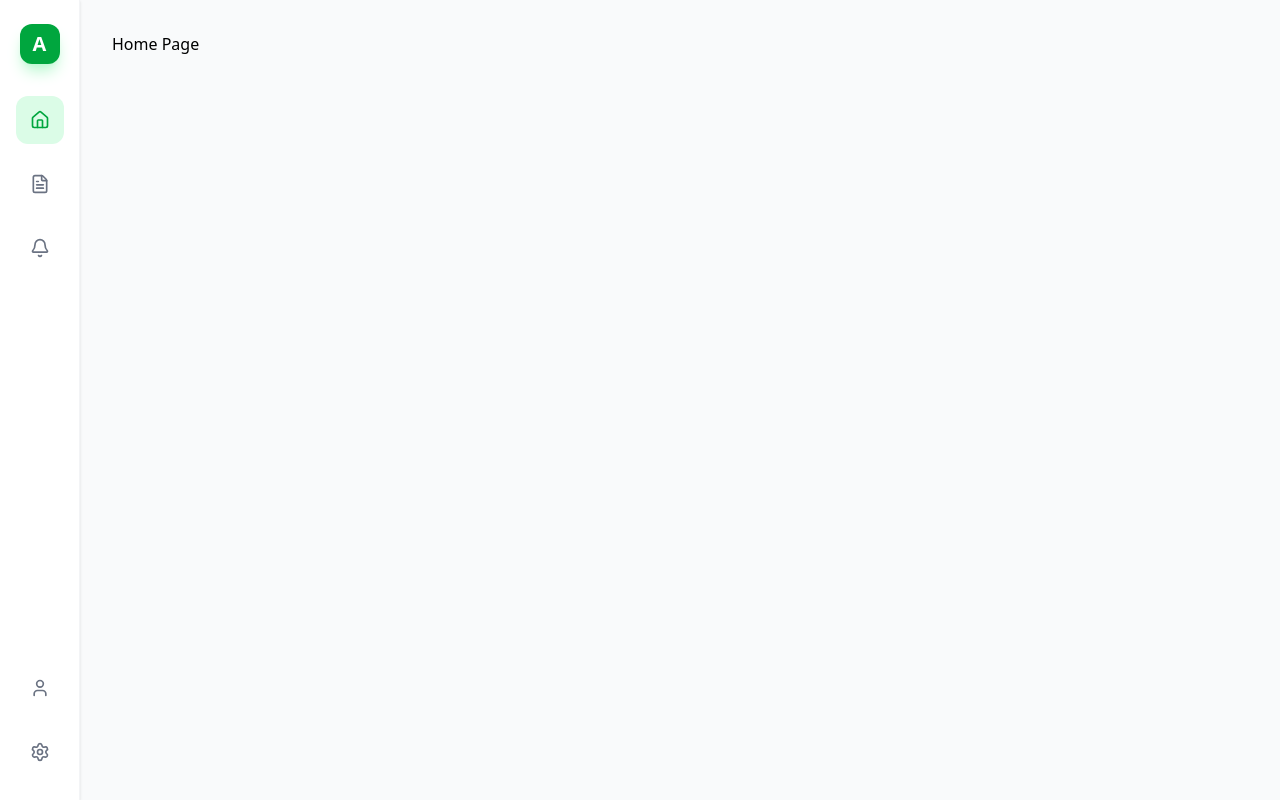
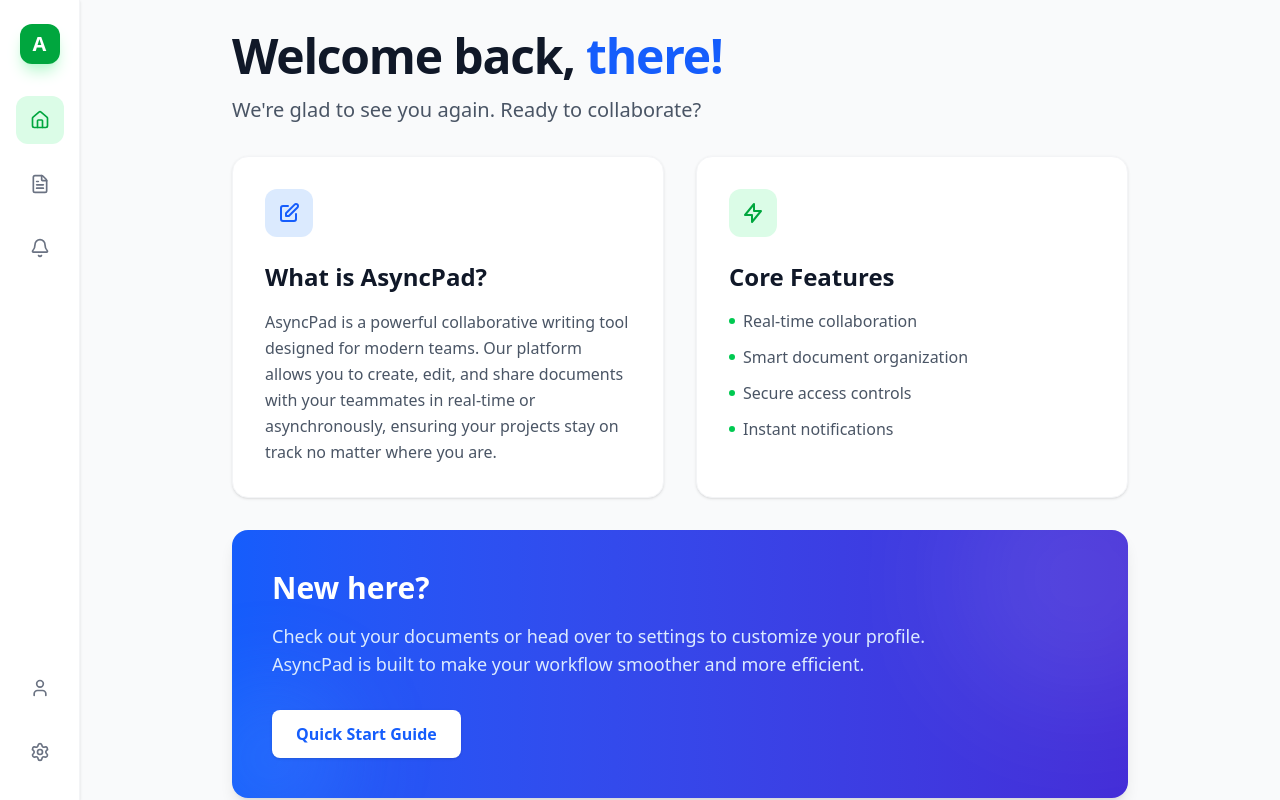
Before and after one commit to code-annu/async-pad, a React app in the folder frontend/: page / in a window 1280 px wide. Built offline with nearby package versions, Linux system fonts and the light colour scheme; the HTML template or start-up script is replaced by a standard one.

Commit message:
implement home and setting feature

```diff
--- a/frontend/src/common/components/navbar/SideNavbar.tsx
+++ b/frontend/src/common/components/navbar/SideNavbar.tsx
@@ -26,7 +26,7 @@
     {
       label: "Settings",
       icon: <Settings size={20} />,
-      path: "/settings", // Placeholder path
+      path: AppRoutes.SETTING, // Placeholder path
     },
   ];
 
--- a/frontend/src/features/home/pages/HomePage.tsx
+++ b/frontend/src/features/home/pages/HomePage.tsx
@@ -1,7 +1,121 @@
+import React, { useEffect } from "react";
+import { useAppDispatch, useAppSelector } from "../../../app/app-hook";
+import { getProfileThunk } from "../../profile/profile-thunk";
+import { StorageUtil } from "../../../util/StorageUtil";
+
 export const HomePage: React.FC = () => {
+  const dispatch = useAppDispatch();
+  const { profile } = useAppSelector((state) => state.profile);
+  const { accessToken } = useAppSelector((state) => state.auth);
+
+  useEffect(() => {
+    // If we have an access token (either in state or storage) but no profile, fetch it
+    const hasToken = accessToken || StorageUtil.getAccessToken();
+    if (hasToken && !profile) {
+      dispatch(getProfileThunk());
+    }
+  }, [accessToken, profile, dispatch]);
+
+  const firstName = profile?.fullname.split(" ")[0] || "there";
+
   return (
-    <div>
-      <h1>Home Page</h1>
+    <div className="mx-auto max-w-4xl space-y-8">
+      {/* Greeting Section */}
+      <section className="space-y-4">
+        <h1 className="text-4xl font-extrabold tracking-tight text-gray-900 sm:text-5xl">
+          Welcome back, <span className="text-blue-600">{firstName}!</span>
+        </h1>
+        <p className="text-xl text-gray-600">
+          We're glad to see you again. Ready to collaborate?
+        </p>
+      </section>
+
+      {/* App Info Section */}
+      <div className="grid gap-8 md:grid-cols-2">
+        <div className="rounded-2xl bg-white p-8 shadow-sm border border-gray-100 transition-all hover:shadow-md">
+          <div className="flex h-12 w-12 items-center justify-center rounded-xl bg-blue-100 text-blue-600 mb-6">
+            <svg
+              className="h-6 w-6"
+              fill="none"
+              viewBox="0 0 24 24"
+              stroke="currentColor"
+            >
+              <path
+                strokeLinecap="round"
+                strokeLinejoin="round"
+                strokeWidth={2}
+                d="M11 5H6a2 2 0 00-2 2v11a2 2 0 002 2h11a2 2 0 002-2v-5m-1.414-9.414a2 2 0 112.828 2.828L11.828 15H9v-2.828l8.586-8.586z"
+              />
+            </svg>
+          </div>
+          <h2 className="text-2xl font-bold text-gray-900 mb-4">
+            What is AsyncPad?
+          </h2>
+          <p className="text-gray-600 leading-relaxed">
+            AsyncPad is a powerful collaborative writing tool designed for
+            modern teams. Our platform allows you to create, edit, and share
+            documents with your teammates in real-time or asynchronously,
+            ensuring your projects stay on track no matter where you are.
+          </p>
+        </div>
+
+        <div className="rounded-2xl bg-white p-8 shadow-sm border border-gray-100 transition-all hover:shadow-md">
+          <div className="flex h-12 w-12 items-center justify-center rounded-xl bg-green-100 text-green-600 mb-6">
+            <svg
+              className="h-6 w-6"
+              fill="none"
+              viewBox="0 0 24 24"
+              stroke="currentColor"
+            >
+              <path
+                strokeLinecap="round"
+                strokeLinejoin="round"
+                strokeWidth={2}
+                d="M13 10V3L4 14h7v7l9-11h-7z"
+              />
+            </svg>
+          </div>
+          <h2 className="text-2xl font-bold text-gray-900 mb-4">
+            Core Features
+          </h2>
+          <ul className="space-y-3 text-gray-600">
+            <li className="flex items-center">
+              <span className="mr-2 h-1.5 w-1.5 rounded-full bg-green-500"></span>
+              Real-time collaboration
+            </li>
+            <li className="flex items-center">
+              <span className="mr-2 h-1.5 w-1.5 rounded-full bg-green-500"></span>
+              Smart document organization
+            </li>
+            <li className="flex items-center">
+              <span className="mr-2 h-1.5 w-1.5 rounded-full bg-green-500"></span>
+              Secure access controls
+            </li>
+            <li className="flex items-center">
+              <span className="mr-2 h-1.5 w-1.5 rounded-full bg-green-500"></span>
+              Instant notifications
+            </li>
+          </ul>
+        </div>
+      </div>
+
+      {/* Getting Started Section */}
+      <section className="rounded-2xl bg-gradient-to-r from-blue-600 to-indigo-700 p-10 text-white shadow-lg overflow-hidden relative">
+        <div className="relative z-10 space-y-4">
+          <h2 className="text-3xl font-bold">New here?</h2>
+          <p className="text-blue-100 text-lg max-w-2xl">
+            Check out your documents or head over to settings to customize your
+            profile. AsyncPad is built to make your workflow smoother and more
+            efficient.
+          </p>
+          <button className="mt-4 rounded-lg bg-white px-6 py-3 font-semibold text-blue-600 hover:bg-blue-50 transition-colors shadow-sm">
+            Quick Start Guide
+          </button>
+        </div>
+        {/* Subtle background shape */}
+        <div className="absolute -right-20 -top-20 h-64 w-64 rounded-full bg-white/10 blur-3xl"></div>
+        <div className="absolute -bottom-10 -left-10 h-40 w-40 rounded-full bg-blue-400/20 blur-2xl"></div>
+      </section>
     </div>
   );
 };
--- /dev/null
+++ b/frontend/src/features/home/pages/SettingPage.tsx
@@ -0,0 +1,7 @@
+export const SettingPage: React.FC = () => {
+  return (
+    <div>
+      <h1>No thing to show here</h1>
+    </div>
+  );
+};
--- a/frontend/src/features/profile/pages/ProfilePage.tsx
+++ b/frontend/src/features/profile/pages/ProfilePage.tsx
@@ -19,7 +19,9 @@
       navigate(AppRoutes.LOGIN);
       return;
     }
-    dispatch(getProfileThunk());
+    if (!profile) {
+      dispatch(getProfileThunk());
+    }
   }, [accessToken, dispatch, navigate]);
 
   if (isLoading) {
--- a/frontend/src/router.ts
+++ b/frontend/src/router.ts
@@ -4,12 +4,14 @@
 import { DashboardLayout } from "./common/layouts/DashboardLayout";
 import { HomePage } from "./features/home/pages/HomePage";
 import { ProfilePage } from "./features/profile/pages/ProfilePage";
+import { SettingPage } from "./features/home/pages/SettingPage";
 
 export enum AppRoutes {
   LOGIN = "/login",
   SIGNUP = "/signup",
   HOME = "/",
   PROFILE = "/profile",
+  SETTING = "/setting",
 }
 
 export const appRouter = createBrowserRouter([
@@ -19,6 +21,7 @@
     children: [
       { path: AppRoutes.HOME, Component: HomePage },
       { path: AppRoutes.PROFILE, Component: ProfilePage },
+      { path: AppRoutes.SETTING, Component: SettingPage },
     ],
   },
   { path: AppRoutes.LOGIN, Component: LoginPage },
```
